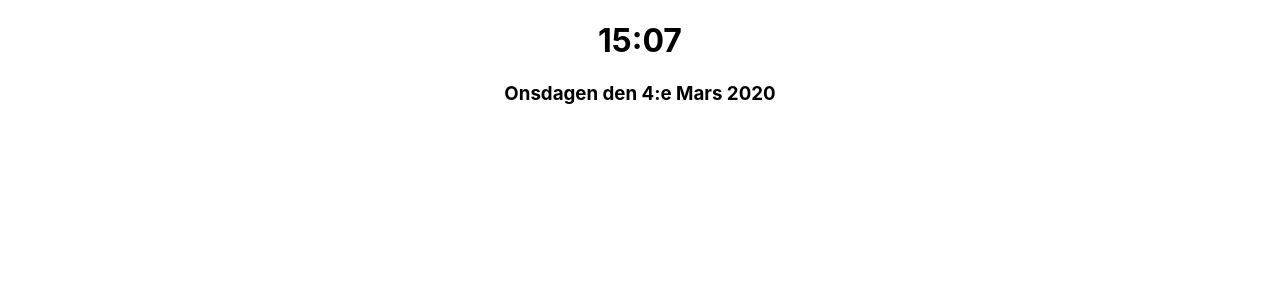
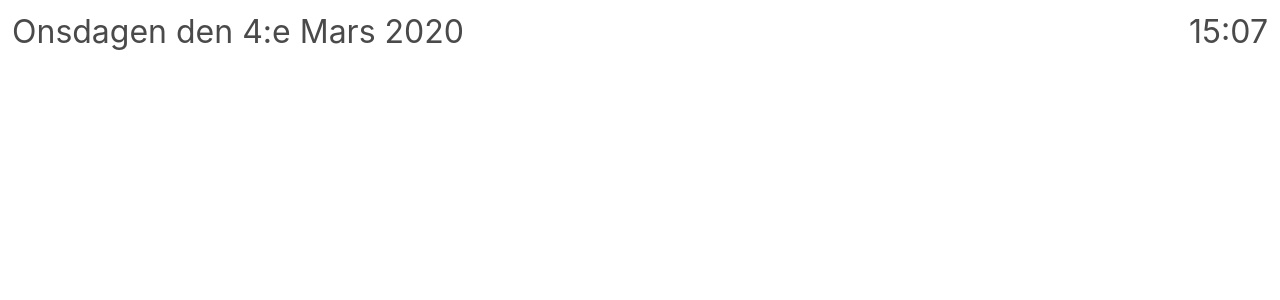
Before and after one commit to Dekamik/Terminal, a React (Create React App) app: page / in a window 1280 px wide. Shown: the top 300 px of the page. Built offline with nearby package versions, Linux system fonts and the light colour scheme.

Commit message:
Imported Bulma

```diff
--- a/package.json
+++ b/package.json
@@ -6,6 +6,8 @@
     "@testing-library/jest-dom": "^4.2.4",
     "@testing-library/react": "^9.4.1",
     "@testing-library/user-event": "^7.2.1",
+    "bulma": "^0.8.0",
+    "node-sass": "^4.13.1",
     "react": "^16.13.0",
     "react-dom": "^16.13.0",
     "react-scripts": "3.4.0"
--- a/src/App.js
+++ b/src/App.js
@@ -1,11 +1,11 @@
 import React from 'react';
-import './App.css';
-import Clock from './components/clock/Clock'
+import Navbar from './components/navbar/Navbar'
+import 'bulma';
 
 function App() {
   return (
     <div className="App">
-      <Clock/>
+      <Navbar/>
     </div>
   );
 }
--- a/src/components/clock/Clock.js
+++ /dev/null
@@ -1,28 +0,0 @@
-import React from "react";
-import "./DateExtensions";
-
-class Clock extends React.Component {
-    constructor(props) {
-        super(props);
-        this.state = { time: new Date() };
-    }
-
-    componentDidMount() {
-        this.interval = setInterval(() => this.setState({ time: new Date() }), 1000);
-    }
-
-    componentWillUnmount() {
-        clearInterval(this.interval);
-    }
-
-    render() {
-        return (
-        <span className="clock">
-            <h1 className="time">{this.state.time.toLocaleTimeString("sv-se", {hour: "2-digit", minute: "2-digit"})}</h1>
-            <h3 className="date">{Date.dayName(this.state.time.getDay(), true)} den {this.state.time.getDate()}{Date.dateSuffix(this.state.time.getDate())} {Date.monthName(this.state.time.getMonth())} {this.state.time.getFullYear()}</h3>
-        </span>
-        );
-    }
-}
-
-export default Clock;
--- /dev/null
+++ b/src/components/clock/Date.js
@@ -0,0 +1,27 @@
+import React from "react";
+import "./DateExtensions";
+
+class CurrentDate extends React.Component {
+    constructor(props) {
+        super(props);
+        this.state = { time: new Date() };
+    }
+
+    componentDidMount() {
+        this.interval = setInterval(() => this.setState({ time: new Date() }), 1000);
+    }
+
+    componentWillUnmount() {
+        clearInterval(this.interval);
+    }
+
+    render() {
+        return (
+        <span className="date">
+            {Date.dayName(this.state.time.getDay(), true)} den {this.state.time.getDate()}{Date.dateSuffix(this.state.time.getDate())} {Date.monthName(this.state.time.getMonth())} {this.state.time.getFullYear()}
+        </span>
+        );
+    }
+}
+
+export default CurrentDate;
--- /dev/null
+++ b/src/components/clock/Time.js
@@ -0,0 +1,27 @@
+import React from "react";
+import "./DateExtensions";
+
+class CurrentTime extends React.Component {
+    constructor(props) {
+        super(props);
+        this.state = { time: new Date() };
+    }
+
+    componentDidMount() {
+        this.interval = setInterval(() => this.setState({ time: new Date() }), 1000);
+    }
+
+    componentWillUnmount() {
+        clearInterval(this.interval);
+    }
+
+    render() {
+        return (
+        <span className="time">
+            {this.state.time.toLocaleTimeString("sv-se", {hour: "2-digit", minute: "2-digit"})}
+        </span>
+        );
+    }
+}
+
+export default CurrentTime;
--- /dev/null
+++ b/src/components/navbar/Navbar.js
@@ -0,0 +1,26 @@
+import React from "react";
+import CurrentDate from "./../clock/Date";
+import CurrentTime from "./../clock/Time";
+
+class Navbar extends React.Component {
+    render() {
+        return (
+            <nav class="navbar" role="navigation" aria-label="main navigation">
+                <div class="navbar-menu">
+                    <div className="navbar-start">
+                        <div className="navbar-item is-size-3">
+                            <CurrentDate/>
+                        </div>
+                    </div>
+                    <div className="navbar-end">
+                        <div className="navbar-item is-size-3">
+                            <CurrentTime/>
+                        </div>
+                    </div>
+                </div>
+            </nav>
+        );
+    }
+}
+
+export default Navbar;
```
Also changed, not shown: 1 other file (tests, documents, lock files or other folders).
